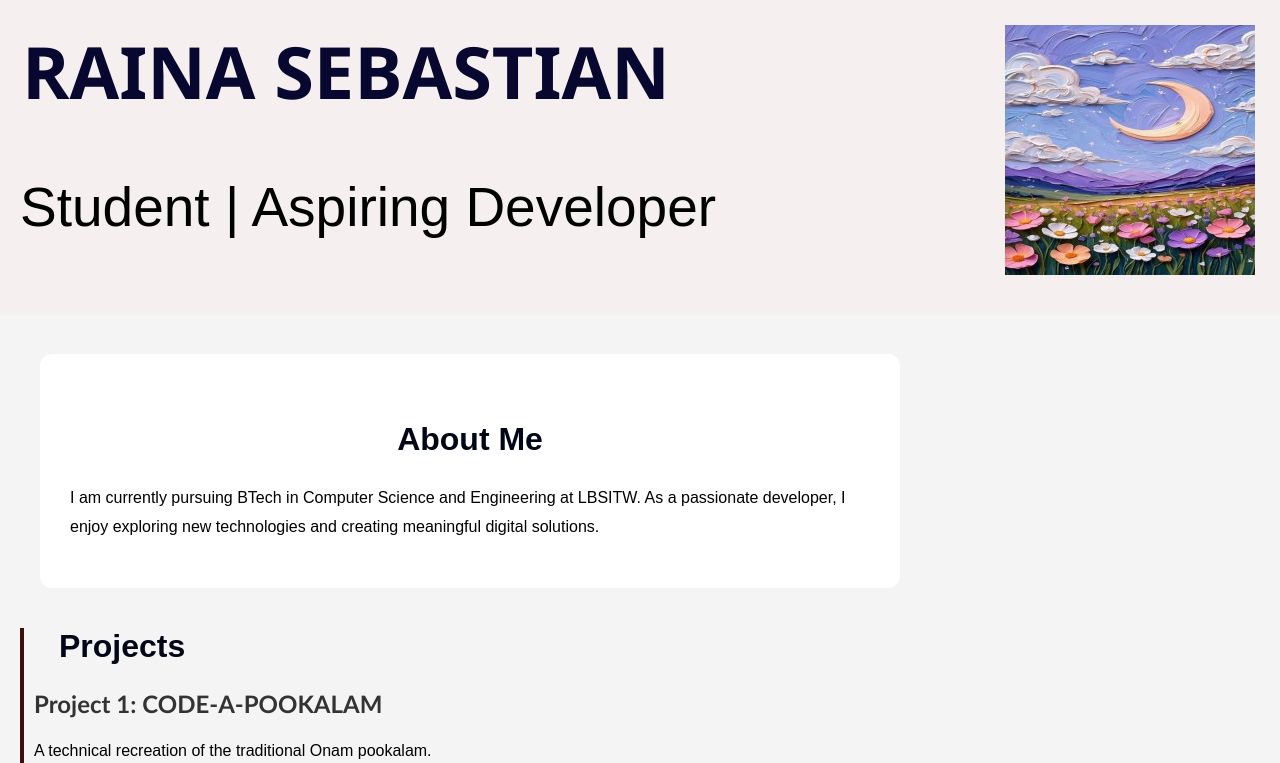
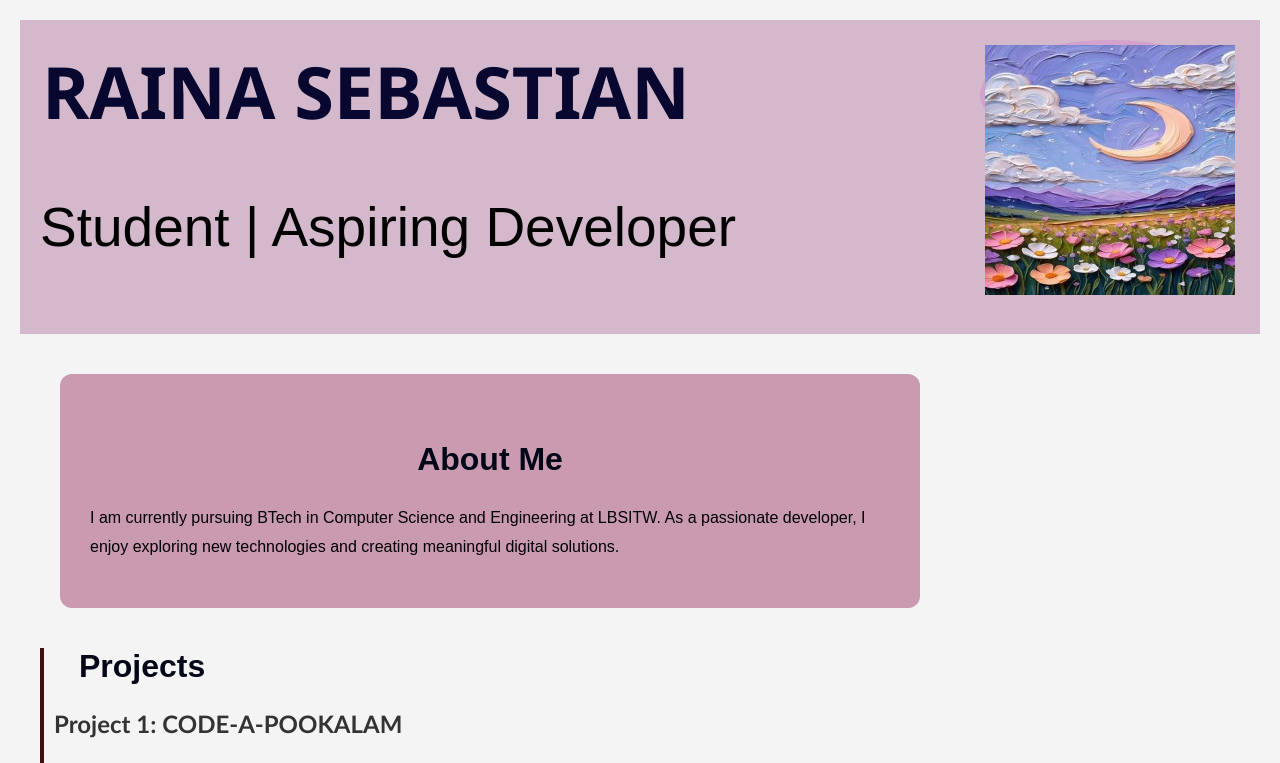
Before and after one commit to rainasebastian57-design/protofoilo, a plain HTML site: page index.html in a window 1280 px wide. Shown: the top 763 px of the page. Drawn offline with Linux system fonts and the light colour scheme.

Commit message:
commit changes

```diff
--- a/style.css
+++ b/style.css
@@ -1,12 +1,12 @@
 body {
     font-family: Arial, sans-serif;
-    margin: 0;
+    margin: 20px;
     background-color: #f4f4f4;
 }
 header {
     display: flex;
     justify-content: space-between;
-    background-color: #f5efef;
+    background-color: #d4b8cc;
     font-size: 3rem;
     color: black;
     text-align: left;
@@ -29,11 +29,11 @@ header h1 {
     height: 100px;
     border-radius: 50%;
     object-fit: cover;
-    border: 5px solid #f0f0f0;
+    border: 5px solid #d4a1cc;
 
 }
 .about {
-    background-color: white;
+    background-color: rgb(202, 154, 177);
     margin: 40px;
     padding: 30px;
     border-radius: 12px;
```
